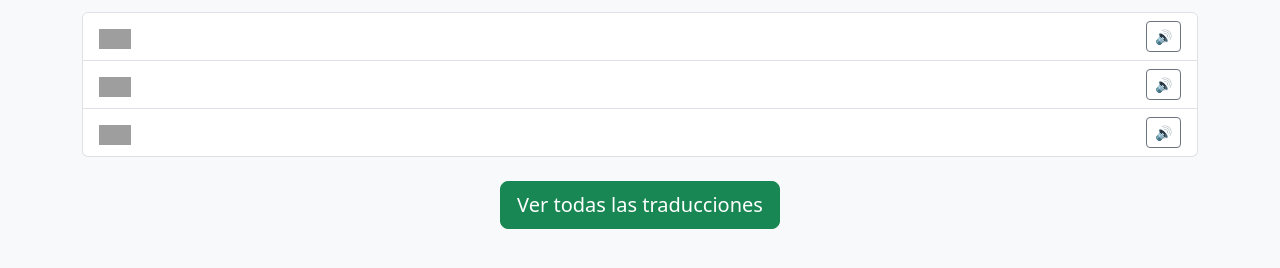
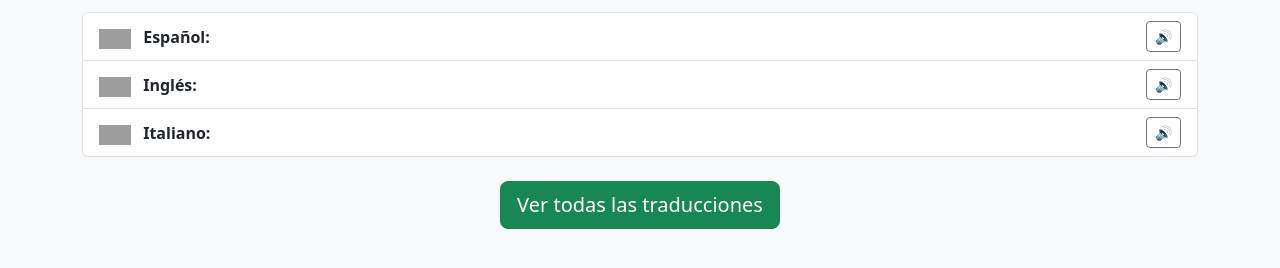
Before and after one commit to icarpio/translatorAI, a plain HTML site: page index.html in a window 1280 px wide. Shown: the part 384-652 px from the top of the page. Drawn offline with nearby package versions, Linux system fonts and the light colour scheme; grey boxes are pictures that could not be loaded.

Commit message:
Update UI

```diff
--- a/index.html
+++ b/index.html
@@ -33,7 +33,7 @@
     <div class="list-group-item d-flex justify-content-between align-items-center">
       <div>
         <img src="https://flagcdn.com/es.svg" class="flag-img" alt="Español">
-        <span id="traduccion-espanol"></span>
+        <strong>Español:</strong> <span id="traduccion-espanol"></span>
       </div>
       <button class="btn btn-outline-secondary btn-sm" onclick="leerTexto('traduccion-espanol', 'es-ES')">🔊</button>
     </div>
@@ -41,7 +41,7 @@
     <div class="list-group-item d-flex justify-content-between align-items-center">
       <div>
         <img src="https://flagcdn.com/gb.svg" class="flag-img" alt="Inglés Británico">
-       <span id="traduccion-ingles"></span>
+        <strong>Inglés:</strong> <span id="traduccion-ingles"></span>
       </div>
       <button class="btn btn-outline-secondary btn-sm" onclick="leerTexto('traduccion-ingles', 'en-GB')">🔊</button>
     </div>
@@ -49,7 +49,7 @@
     <div class="list-group-item d-flex justify-content-between align-items-center">
       <div>
         <img src="https://flagcdn.com/it.svg" class="flag-img" alt="Italiano">
-        <span id="traduccion-italiano"></span>
+        <strong>Italiano:</strong> <span id="traduccion-italiano"></span>
       </div>
       <button class="btn btn-outline-secondary btn-sm" onclick="leerTexto('traduccion-italiano', 'it-IT')">🔊</button>
     </div>
```
